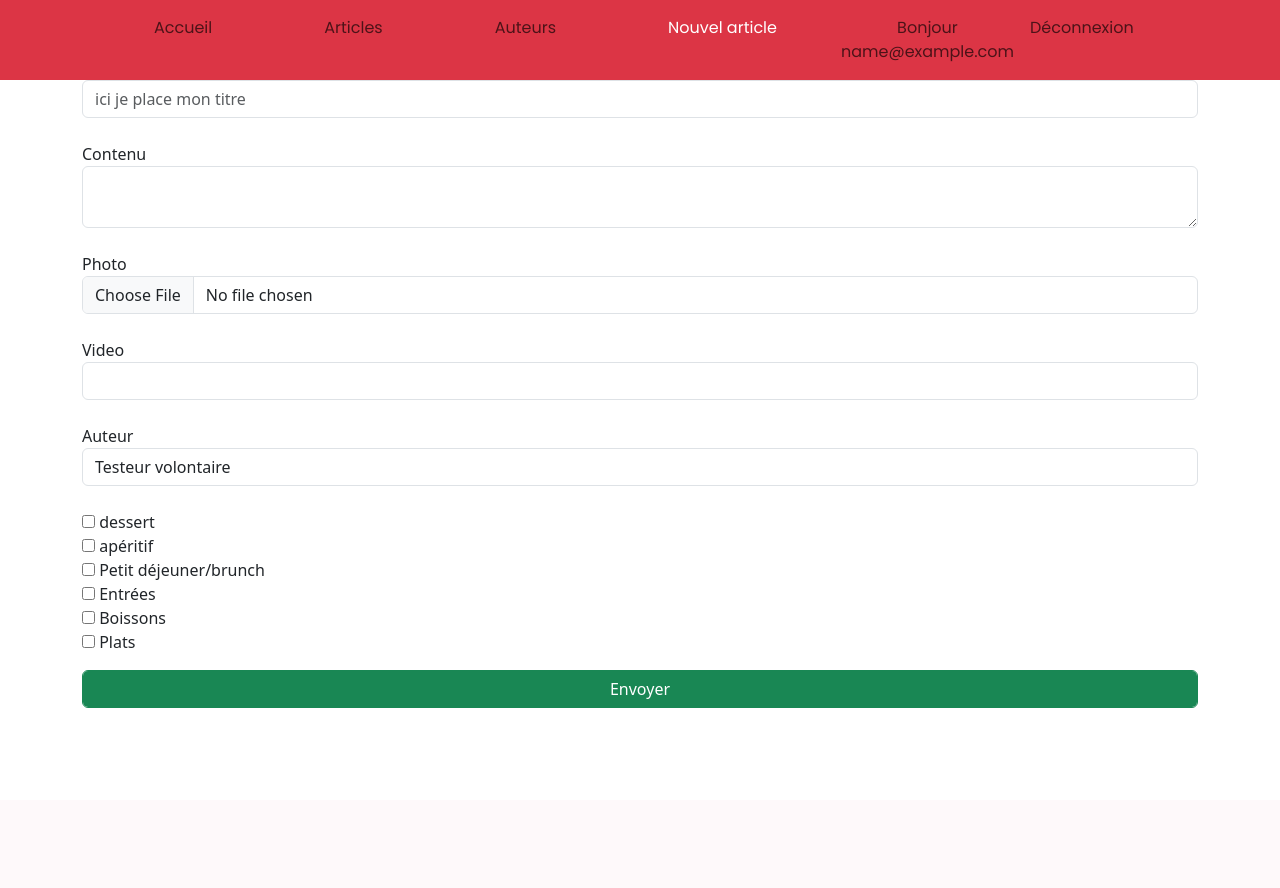
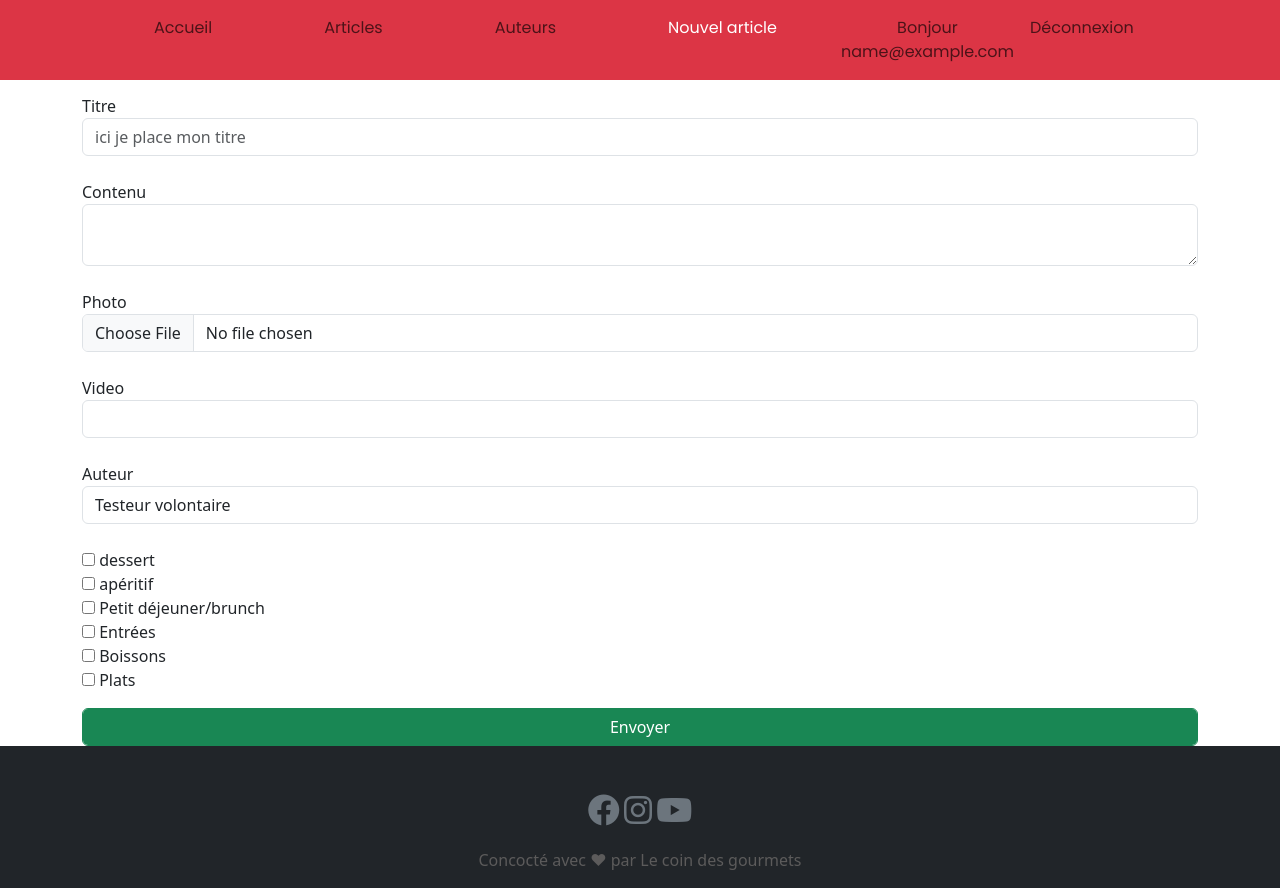
Before and after one commit to sunsand03/Le_coin_des_gourmets, a PHP site: page /article_new.php in a window 1280 px wide. Before the commit the page ends 708 px from the top, so only its background shows below. Run offline with PHP 8.4, Linux system fonts and the light colour scheme; the visitor is signed in with stand-in values (Sample User, id 1); data comes from the database, SQL or seed files in the repository.

Commit message:
update des vues

```diff
--- a/articles.php
+++ b/articles.php
@@ -7,10 +7,10 @@ include_once './include/session.php';
 $page = 'article';
 
 // appel du fichier contenant la méthode de débug
-    require_once './lib/debug.php';
+require_once './lib/debug.php';
 
 // appel du fichier conntenant la classe Article
-    require_once './model/article.php';
+require_once './model/article.php';
 
 // instanciation du modèle
 $articleModel = new Article();
--- a/assets/css/style.css
+++ b/assets/css/style.css
@@ -13,19 +13,14 @@
 }
 
 /******************* TYPOGRAPHIE *****************/
-h2 {
+h1 {
     font-family: 'Lora', Georgia, 'Times New Roman', Times, serif;
     font-weight: 400;
     font-size: 3.25rem;
     color: var(--gris1);
 }
 
-.black h2{
-    color: var(--blanc);
-}
-
-h3,
-h3.card-title {
+h2, h3, .card-title {
     font-family: 'Lora', Georgia, 'Times New Roman', Times, serif;
     font-weight: 400;
     font-size: 1.7rem;
@@ -42,10 +37,6 @@ p, ul {
 
 /******************* COULEURS & EFFETS VISUELS *****************/
 
-
-.black {
-    background-color: var(--gris1);
-}
 .white {
     background-color: var(--blanc);
 }
@@ -57,10 +48,7 @@ p, ul {
 }
 
 /******************** NAVBAR **********************/
-/* .navbar-brand,
-.navbar-nav .nav-link.active {
-    color: var(--primary);
-} */
+
 
 .navbar-brand {
     font-family: 'Lora', Georgia, 'Times New Roman', Times, serif;
@@ -90,7 +78,10 @@ p, ul {
 .card {
     border: none;
     border-radius: 0;
+    height: 600px;
 }
+
+
 .card-img-top,
 .card-img-bottom{
     border-radius: 0;
@@ -130,18 +121,18 @@ p, ul {
 }
 
 /****** CARDS XL *****/
-.card.card-xl h6 {
+.card .card-xl {
     font-size: 1.05rem;
 }
-.card.card-xl .card-title {
+.card .card-xl .card-title {
     font-size: 1.7rem;
 }
-.card.card-xl p {
+.card .card-xl p {
     font-size: 1rem;
 }
 
 /****** CARDS SM *****/
-.card.card-xl h6 {
+.card .card-xl{
     font-size: .8rem;
     color: var(--gris2);
     line-height: 2rem;
--- a/include/footer.php
+++ b/include/footer.php
@@ -1,71 +1,24 @@
- <!-- DEBUT FOOTER -->
- <footer class="white">
+<!-- charge les différents scripts -->
+<?php include_once './include/script.php'; ?>
+
+ <footer class="bg-dark">
         <div class="container">
+
             <div class="row">
-                <div class="col">
-                    <p class="card-text">Lorem ipsum dolor sit amet.</p>
-                </div>
-                <div class="col">
-                    <div class="input-group mb-3">
-                        <input type="text" class="form-control" placeholder="Recipient's username" aria-label="Recipient's username" aria-describedby="button-addon2">
-                        <button class="btn btn-outline-secondary" type="button" id="button-addon2">Button</button>
-                      </div>
-                </div>
-            </div>
-            <div class="row yellow">
-                <div class="col">
-                    <H6>ASTUCES</H6>
-                    <ul class="nav flex-column">
-                                <li class="nav-item">
-                                    <a class="nav-link" href="#">Objectifs</a>
+                <ul class="list-unstyled text-center mt-5">
+                    <li class="d-inline">
+                        <a href="https://fr-fr.facebook.com/" target="_blank"><i class="fa-brands fa-facebook fa-2x text-secondary"></i></a>
                     </li>
-                                <li class="nav-item">
-                                    <a class="nav-link" href="#">Boîtiers Canon</a>
+                    <li class="d-inline">
+                        <a href="https://www.instagram.com/" target="_blank"><i class="fa-brands fa-instagram fa-2x text-secondary"></i></a>
                     </li>
-                                <li class="nav-item">
-                                    <a class="nav-link" href="#">Reportages voyages</a>
-                                </li>
-                                <li class="nav-item">
-                                    <a class="nav-link" href="#">Argentique</a>
-                                </li>
-                                <li class="nav-item">
-                                    <a class="nav-link" href="#">Brocantes</a>
-                                </li>
-                                <li class="nav-item">
-                                    <a class="nav-link" href="#">Astuces</a>
+                    <li class="d-inline">
+                        <a href="https://www.youtube.com/" target="_blank"><i class="fa-brands fa-youtube fa-2x text-secondary"></i></a>
                     </li>
                 </ul>
             </div>
 
-                <div class="col">
-                    <H6>ASTUCES</H6>
-                    <ul class="nav flex-column">
-                                <li class="nav-item">
-                                    <a class="nav-link" href="#">Objectifs</a>
-                                </li>
-                                <li class="nav-item">
-                                    <a class="nav-link" href="#">Boîtiers Canon</a>
-                                </li>
-                                <li class="nav-item">
-                                    <a class="nav-link" href="#">Reportages voyages</a>
-                                </li>
-                                <li class="nav-item">
-                                    <a class="nav-link" href="#">Argentique</a>
-                                </li>
-                                <li class="nav-item">
-                                    <a class="nav-link" href="#">Brocantes</a>
-                                </li>
-                                <li class="nav-item">
-                                    <a class="nav-link" href="#">Astuces</a>
-                                </li>
-                            </ul>
-                </div>
-
-                <div class="col">
-                    <H6>ASTUCES</H6>
-                    <p>email@blog.com</p>
-                </div>
-            </div>
+           <div class="row text-center mt-1">
+                <p>Concocté avec ♥ par Le coin des gourmets</p>
            </div>
 </footer>
-    <!-- FIN FOOTER -->
--- a/model/article.php
+++ b/model/article.php
@@ -31,7 +31,7 @@ class Article
     /**
      * renvoit de manière alétoire un article contenu dans la bdd
      *
-     * @return void
+     * @return object
      */
     public function getRandomArticle()
   {
@@ -55,7 +55,7 @@ class Article
    * Renvoit un article selon l'id renseigné
    *
    * @param [type] $id
-   * @return void
+   * @return object
    */
   public function getArticle($id)
   {
--- a/template_view/article_detail.phtml
+++ b/template_view/article_detail.phtml
@@ -52,6 +52,8 @@
 
     </div>
 
+    <?php include_once './include/footer.php'; ?>
+
 </body>
 
 </html>
--- a/template_view/article_new.phtml
+++ b/template_view/article_new.phtml
@@ -20,9 +20,10 @@
     <main>
         <?php include_once './include/menu.php'; ?>
 
-        <div class="container">
+        <div class="container mt-20">
+            <br>
 
-            <h1 class="mt-15">Rédige ton article et partage nous ta meilleure recette</h1>
+            <h1 class="mt-50">Une nouvelle recette</h1>
 
 
             <!-- formulaire de rédaction -->
@@ -63,6 +64,9 @@
         </div>
 
     </main>
+
+    <!-- charge le pied de page -->
+    <?php include_once './include/footer.php'; ?>
 </body>
 
 </html>
--- a/template_view/article_update.phtml
+++ b/template_view/article_update.phtml
@@ -72,6 +72,9 @@
         </form>
     </div>
 
+    <!-- charge le pied de page -->
+    <?php include_once './include/footer.php'; ?>
+
 </body>
 
 </html>
--- a/template_view/login.phtml
+++ b/template_view/login.phtml
@@ -38,5 +38,8 @@
 
 </div>
 
+<!-- charge le pied de page -->
+<?php include_once './include/footer.php'; ?>
+
 </body>
 </html>
--- a/template_view/register.phtml
+++ b/template_view/register.phtml
@@ -39,5 +39,8 @@
    </form>
 </div>
 
+<!-- charge le pied de page -->
+<?php include_once './include/footer.php'; ?>
+
 </body>
 </html>
```
Also changed, not shown: include/header.php (+7 -6 lines), template_view/article.phtml (+8 -1 lines), template_view/auteur.phtml (+10 -6 lines), template_view/index.phtml (+18 -13 lines). Lines whose indentation alone changed are shown as unchanged.
